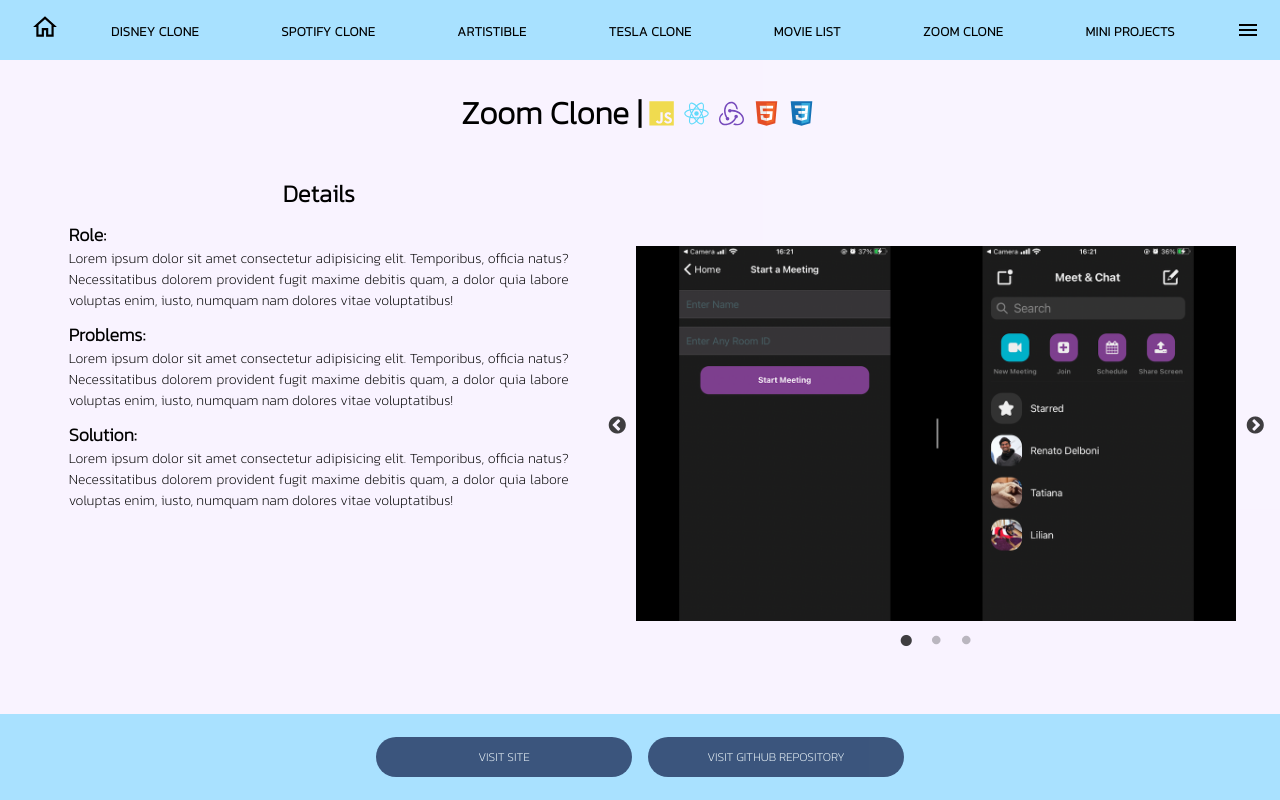
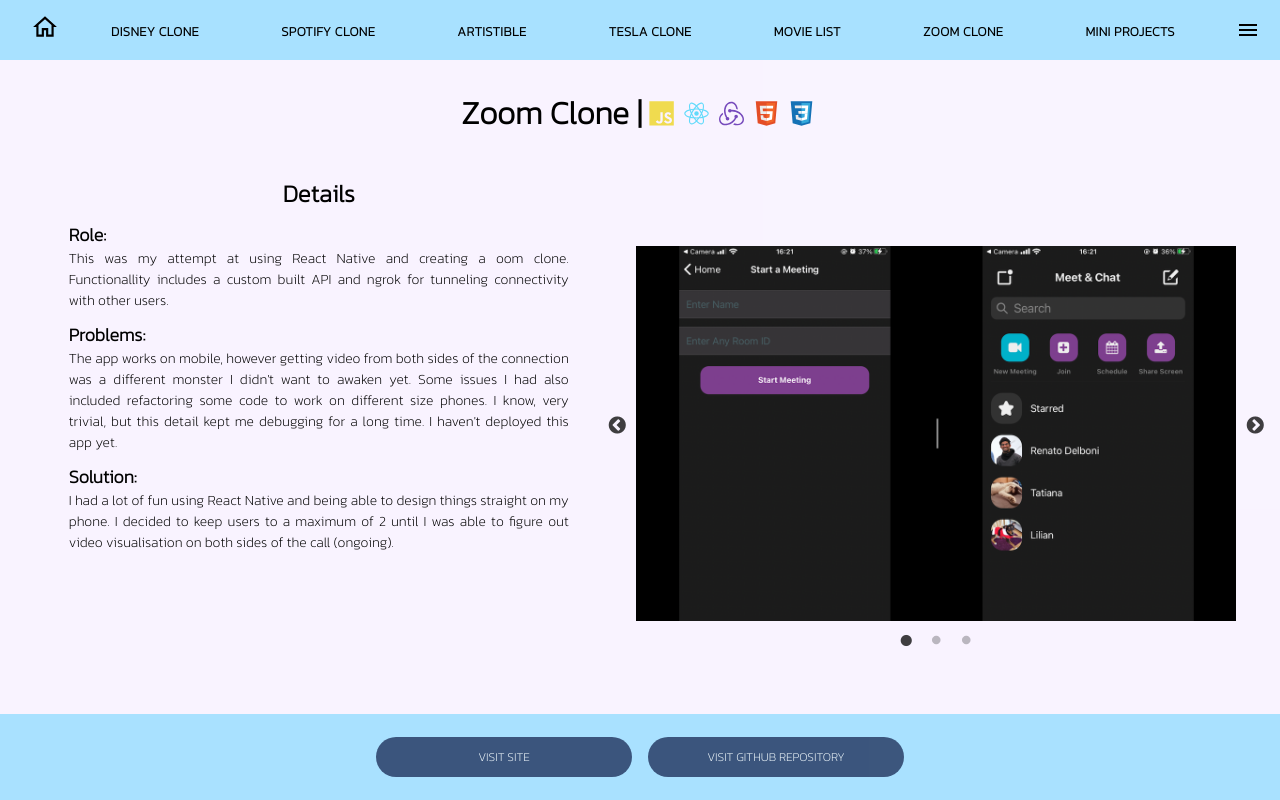
Before and after one commit to Netsujr/renato-react-portfolio, a React (Create React App) app: page /zoom in a window 1280 px wide. Built offline with nearby package versions, Linux system fonts and the light colour scheme.

Commit message:
zoom clone done

```diff
--- a/src/components/projects/zoomClone.js
+++ b/src/components/projects/zoomClone.js
@@ -17,22 +17,22 @@ function Section({ leftBtnText, rightBtnText }) {
       <Fade top>
         <ItemText>
           <h1>Zoom Clone |  </h1>
-            <Icons src={JavascriptIcon} />
-            <Icons src={ReactIcon} />
-            <Icons src={ReduxIcon} />
-            <Icons src={HTMLIcon} />
-            <Icons src={CSSIcon} />
+          <Icons src={JavascriptIcon} />
+          <Icons src={ReactIcon} />
+          <Icons src={ReduxIcon} />
+          <Icons src={HTMLIcon} />
+          <Icons src={CSSIcon} />
         </ItemText>
       </Fade>
       <ProjectContainer>
         <ProjectInfo >
           <h2>Details</h2>
           <h4>Role:</h4>
-          <p>Lorem ipsum dolor sit amet consectetur adipisicing elit. Temporibus, officia natus? Necessitatibus dolorem provident fugit maxime debitis quam, a dolor quia labore voluptas enim, iusto, numquam nam dolores vitae voluptatibus!</p>
+          <p>This was my attempt at using React Native and creating a oom clone. Functionallity includes a custom built API and ngrok for tunneling connectivity with other users.</p>
           <h4>Problems:</h4>
-          <p>Lorem ipsum dolor sit amet consectetur adipisicing elit. Temporibus, officia natus? Necessitatibus dolorem provident fugit maxime debitis quam, a dolor quia labore voluptas enim, iusto, numquam nam dolores vitae voluptatibus!</p>
+          <p>The app works on mobile, however getting video from both sides of the connection was a different monster I didn't want to awaken yet. Some issues I had also included refactoring some code to work on different size phones. I know, very trivial, but this detail kept me debugging for a long time. I haven't deployed this app yet.</p>
           <h4>Solution:</h4>
-          <p>Lorem ipsum dolor sit amet consectetur adipisicing elit. Temporibus, officia natus? Necessitatibus dolorem provident fugit maxime debitis quam, a dolor quia labore voluptas enim, iusto, numquam nam dolores vitae voluptatibus!</p>
+          <p>I had a lot of fun using React Native and being able to design things straight on my phone. I decided to keep users to a maximum of 2 until I was able to figure out video visualisation on both sides of the call (ongoing).</p>
         </ProjectInfo>
         <SliderContainer>
           <ImgSlider
```
